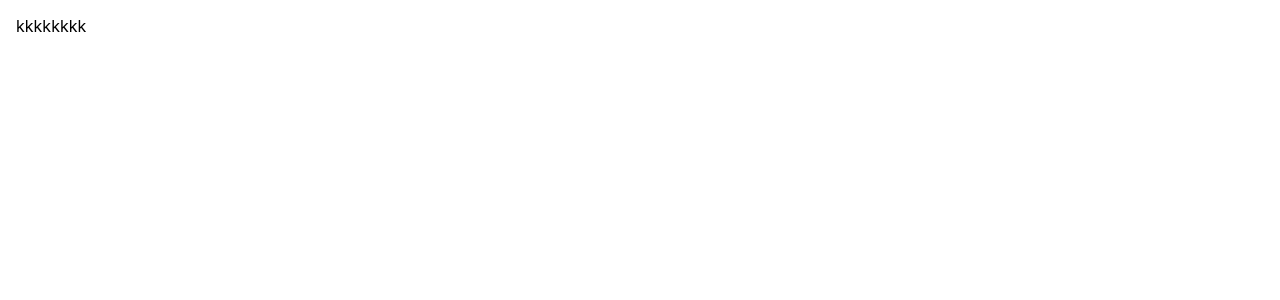
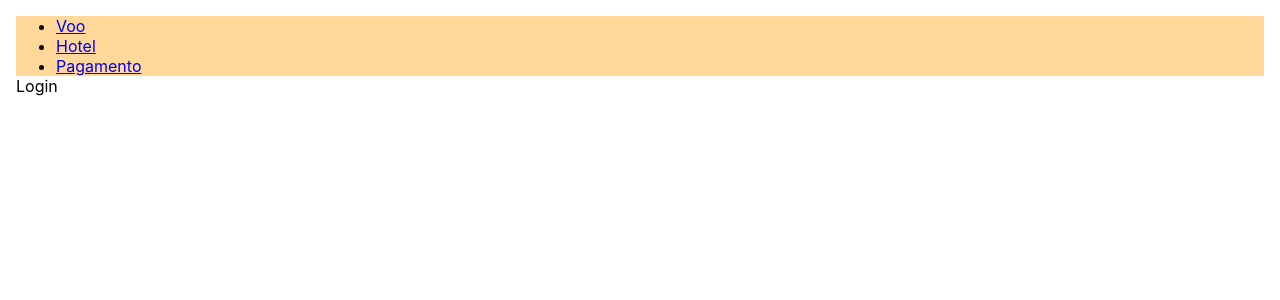
Before and after one commit to EdyKnopfler/architecture-studies, a React (Create React App) app in the folder reservation-frontend/: page /login in a window 1280 px wide. Shown: the top 300 px of the page. Built offline with nearby package versions, Linux system fonts and the light colour scheme.

Commit message:
Roteamento com login

```diff
--- a/reservation-frontend/package.json
+++ b/reservation-frontend/package.json
@@ -8,7 +8,9 @@
     "@testing-library/user-event": "^13.5.0",
     "react": "^18.2.0",
     "react-dom": "^18.2.0",
+    "react-router-dom": "^6.10.0",
     "react-scripts": "5.0.1",
+    "sass": "^1.62.1",
     "web-vitals": "^2.1.4"
   },
   "scripts": {
--- a/reservation-frontend/public/index.html
+++ b/reservation-frontend/public/index.html
@@ -24,7 +24,7 @@
       work correctly both with client-side routing and a non-root public URL.
       Learn how to configure a non-root public URL by running `npm run build`.
     -->
-    <title>React App</title>
+    <title>Agência de Viagens | Reservas</title>
   </head>
   <body>
     <noscript>You need to enable JavaScript to run this app.</noscript>
--- a/reservation-frontend/src/App.js
+++ b/reservation-frontend/src/App.js
@@ -1,9 +1,10 @@
-import './App.css'
+import './App.scss';
+import Reservation from './components/Reservation';
 
 function App() {
   return (
     <>
-      kkkkkkkk
+      <Reservation />
     </>
   );
 }
--- /dev/null
+++ b/reservation-frontend/src/components/Reservation.js
@@ -0,0 +1,59 @@
+import { Navigate, BrowserRouter, Link, Routes, Route } from "react-router-dom";
+import { useState } from "react";
+
+import Login from './login/Login';
+import Flight from './flight/Flight';
+import Hotel from './hotel/Hotel';
+import Payment from './payment/Payment';
+import './Reservation.scss'
+
+function Redirector({ user, children }) {
+  return (
+    user
+      ? children
+      : <Navigate to="/login" replace={true} />
+  );
+}
+
+export default function Reservation() {
+  const [user, setUser] = useState(null);
+
+  return (
+    <div className="Reservation">
+      <BrowserRouter>
+        <nav className="menu">
+          <ul>
+            <li><Link to="/flight">Voo</Link></li>
+            <li><Link to="/hotel">Hotel</Link></li>
+            <li><Link to="/payment">Pagamento</Link></li>
+          </ul>
+        </nav>
+        <section>
+          <Routes>
+            <Route exact path="/" element={
+              <Redirector user={user}>
+                <Flight />
+              </Redirector>
+            }/>
+            <Route path="/login" element={
+              <Login onAuthenticated={setUser} />
+            }/>
+            <Route path="/flight" element={
+              <Redirector user={user}>
+                <Flight />
+              </Redirector>
+            }/>
+            <Route path="/hotel" element={
+              <Redirector user={user}>
+                <Hotel />
+              </Redirector>
+            }/>
+            <Route path="/payment" element={
+              <Redirector user={user}><Payment /></Redirector>
+            }/>
+            </Routes>
+        </section>
+      </BrowserRouter>
+    </div>
+  )
+}
--- /dev/null
+++ b/reservation-frontend/src/components/Reservation.scss
@@ -0,0 +1,7 @@
+.Reservation {
+
+  .menu {
+    background: #ffd89a;
+  }
+
+}
--- /dev/null
+++ b/reservation-frontend/src/components/flight/Flight.js
@@ -0,0 +1,7 @@
+export default function Flight() {
+  return (
+    <>
+      Flight
+    </>
+  )
+}
--- /dev/null
+++ b/reservation-frontend/src/components/hotel/Hotel.js
@@ -0,0 +1,7 @@
+export default function Hotel() {
+    return (
+      <>
+        Hotel
+      </>
+    )
+  }
--- /dev/null
+++ b/reservation-frontend/src/components/login/Login.js
@@ -0,0 +1,7 @@
+export default function Login() {
+    return (
+      <>
+        Login
+      </>
+    )
+  }
--- /dev/null
+++ b/reservation-frontend/src/components/payment/Payment.js
@@ -0,0 +1,7 @@
+export default function Payment() {
+    return (
+      <>
+        Payment
+      </>
+    )
+  }
```
Also changed, not shown: reservation-frontend/src/App.scss (renamed from reservation-frontend/src/App.css), 1 other file (tests, documents, lock files or other folders).
